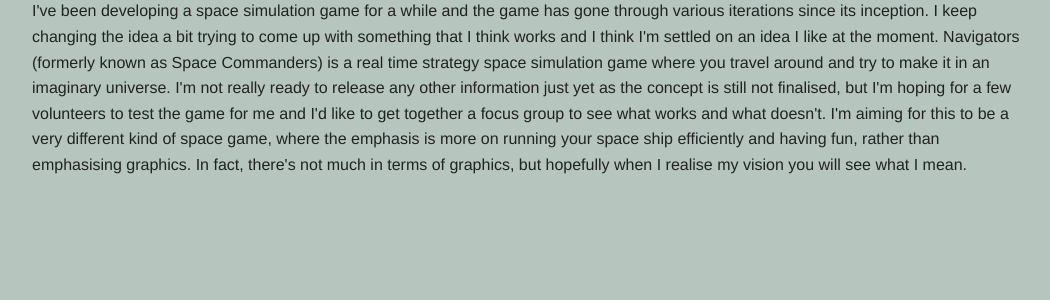
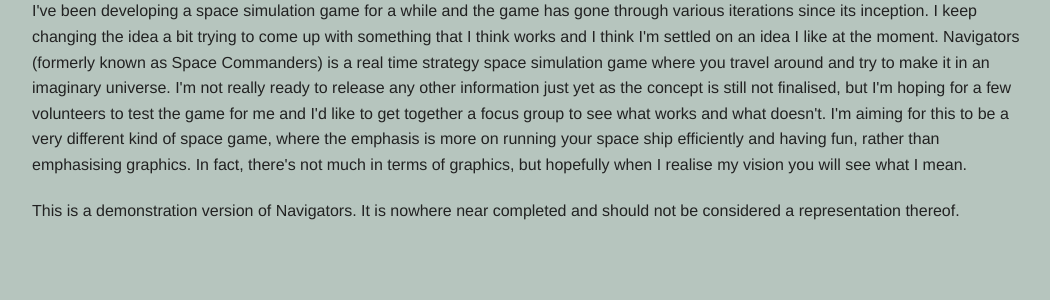
Before and after one commit to jakestanley/navigators-web, a PHP site: page /about.php in a window 1280 px wide. Shown: the part 169-469 px from the top of the page, without its empty margins (108-1158 px from the left). Run offline with PHP 8.4, Linux system fonts and the light colour scheme; some libraries are stand-ins or nearby versions.

Commit message:
Added a this is a demo disclaimer

```diff
--- a/about.php
+++ b/about.php
@@ -3,5 +3,6 @@ echo $interface->buildTopSection(0); ?>
 <div class="row">
 <h1>About Navigators</h1>
 <p>I've been developing a space simulation game for a while and the game has gone through various iterations since its inception. I keep changing the idea a bit trying to come up with something that I think works and I think I'm settled on an idea I like at the moment. Navigators (formerly known as Space Commanders) is a real time strategy space simulation game where you travel around and try to make it in an imaginary universe. I'm not really ready to release any other information just yet as the concept is still not finalised, but I'm hoping for a few volunteers to test the game for me and I'd like to get together a focus group to see what works and what doesn't. I'm aiming for this to be a very different kind of space game, where the emphasis is more on running your space ship efficiently and having fun, rather than emphasising graphics. In fact, there's not much in terms of graphics, but hopefully when I realise my vision you will see what I mean.<p>
+<p>This is a demonstration version of Navigators. It is nowhere near completed and should not be considered a representation thereof.</p>
 </div>
 <?php include 'services/footer.php'; ?>
```
